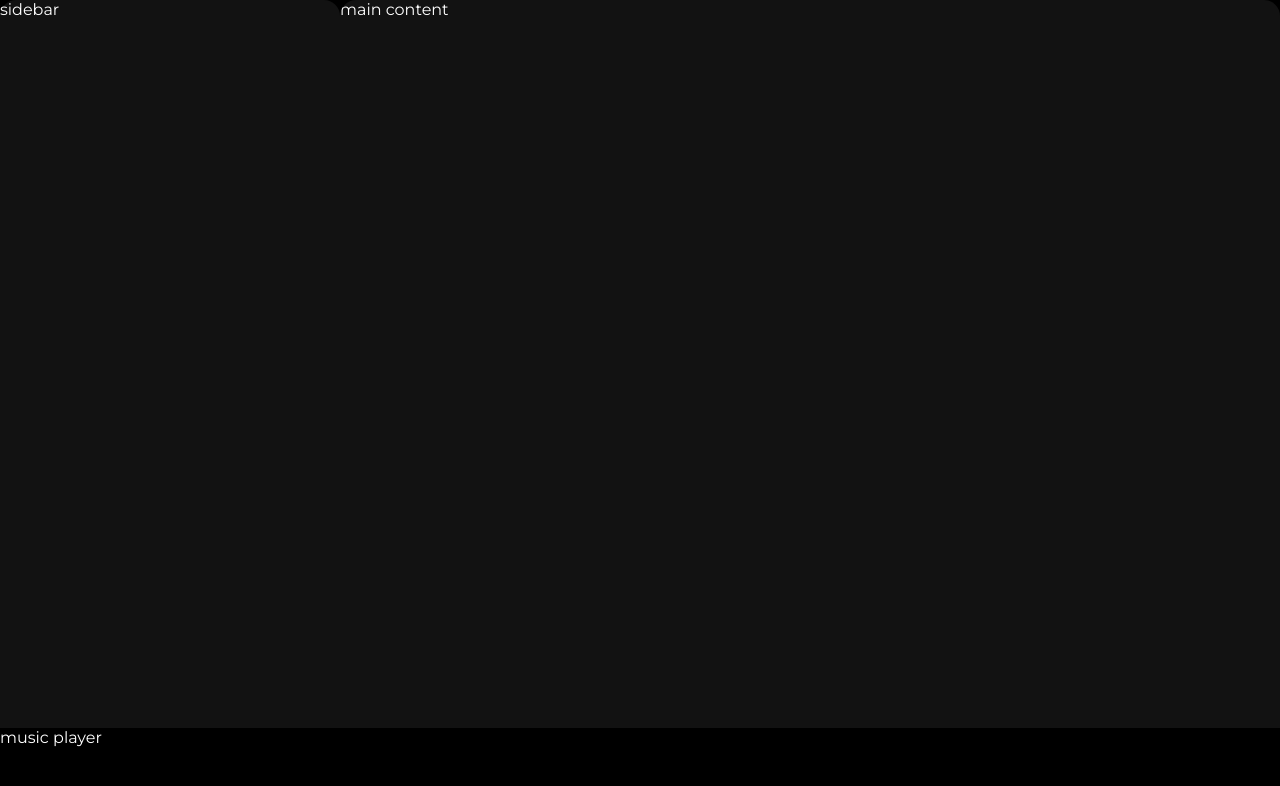
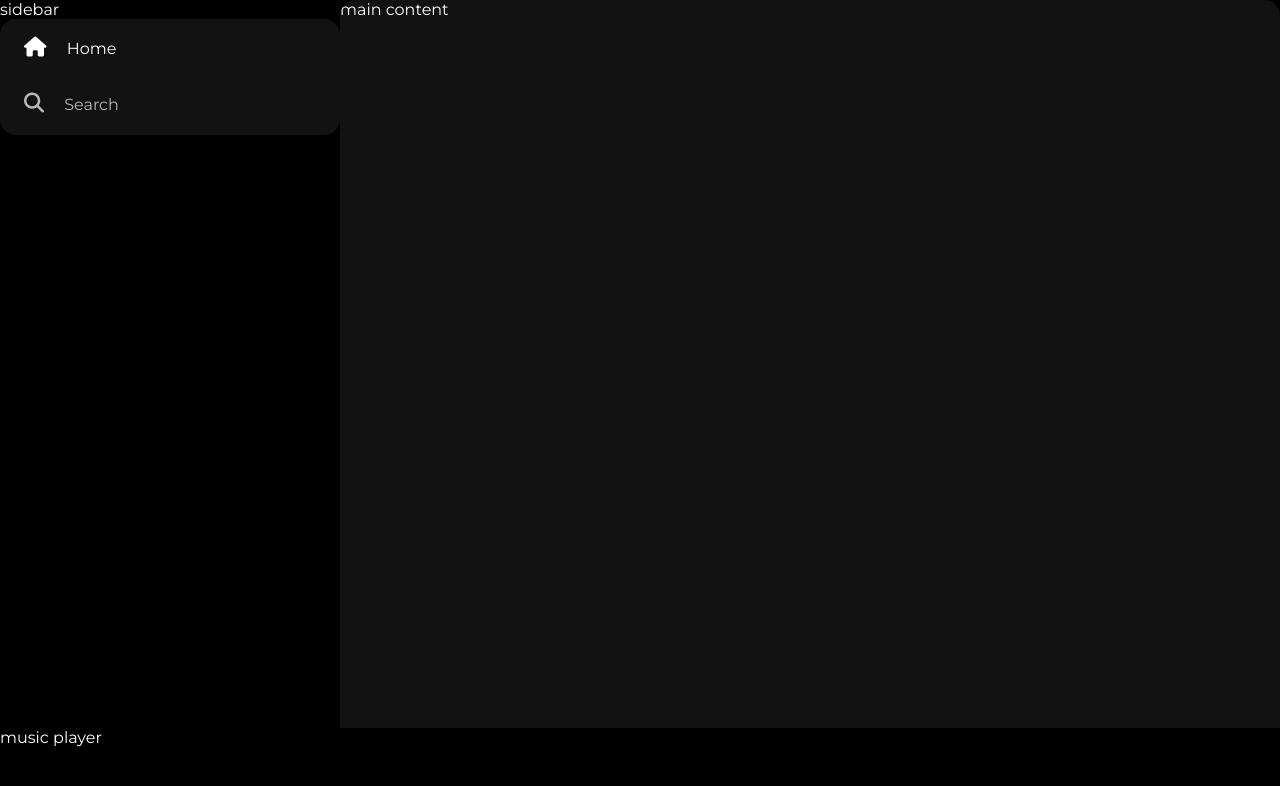
Before and after one commit to smb-lemon/spotify-clone, a plain HTML site: page index.html in a window 1280 px wide. Drawn offline with Linux system fonts and the light colour scheme.

Commit message:
feat: add sidebar nav with css styling

```diff
--- a/index.html
+++ b/index.html
@@ -13,7 +13,19 @@
 </head>
 <body>
     <div class="main">
-        <div class="sidebar">sidebar</div>
+        <div class="sidebar">sidebar
+            <div class="nav">
+                <div class="nav-option" style="opacity: 1;">
+                    <i class="fa-solid fa-house" ></i>
+                    <a href="#">Home</a>
+                </div>
+                <div class="nav-option">
+                    <i class="fa-solid fa-magnifying-glass"></i>
+                    <a href="#">Search</a>
+                </div>
+            </div>
+            <div class="library"></div>
+        </div>
         <div class="main-content">main content</div>
         <div class="music-player">music player</div>
     </div>
--- a/style.css
+++ b/style.css
@@ -12,7 +12,7 @@ body {
 
 }
 .sidebar {
-    background-color: #121212;
+    background-color: black;
     width: 340px;
     border-radius: 1rem;
 }
@@ -29,3 +29,34 @@ body {
     width: 100%;
     height: 72px;
 }
+
+a {
+    text-decoration: none;
+    color: white;
+}
+
+.nav {
+    background-color: #121212;
+    border-radius: 1rem;
+    display: flex;
+    flex-direction: column;
+    justify-content: center;
+    height: 100px;
+    padding: 0.5rem 0.75rem;
+}
+
+.nav-option {
+    line-height: 2.5rem;
+    opacity: 0.7;
+    padding: 0.5rem 0.75rem;
+}
+.nav-option:hover {
+    opacity: 1;
+}
+.nav-option i {
+    font-size: 1.25rem;
+}
+.nav-option a {
+    font-size: 1rem;
+    margin-left: 1rem;
+}
```
